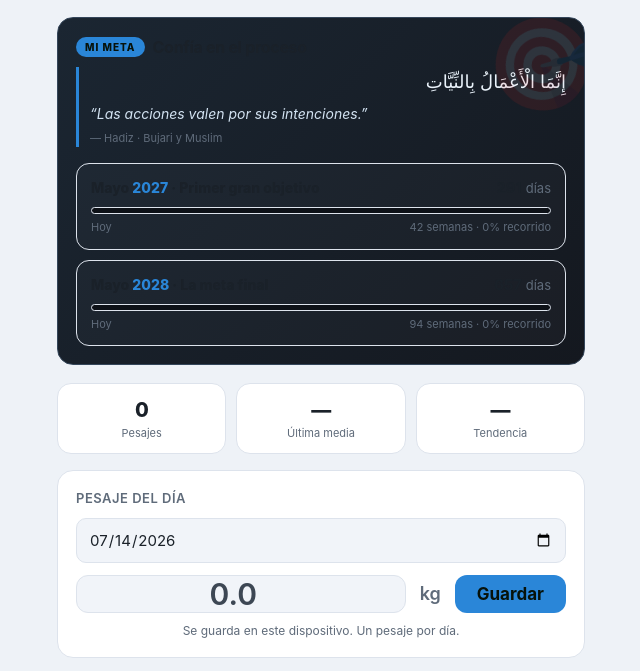
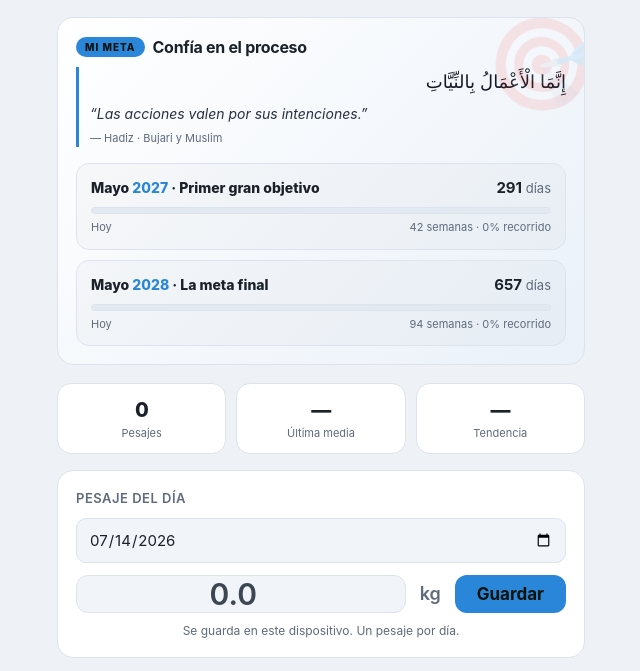
Before and after one commit to Filali94/mi-bulking, a plain HTML site: page index.html in a window 1280 px wide. Both pictures are taken after a click on the button "Cambiar modo día / noche". Shown: the part 79-750 px from the top of the page, without its empty margins (319-959 px from the left). Drawn offline with Linux system fonts and the light colour scheme.

Commit message:
Adaptar la tarjeta de frases islámicas al modo día
En modo claro la tarjeta de Meta (aleyas y hadices) pasa a fondo
blanco con texto oscuro, en lugar de quedarse oscura.

Co-Authored-By: Claude Opus 4.8 <noreply@anthropic.com>

```diff
--- a/index.html
+++ b/index.html
@@ -35,6 +35,13 @@
     --flat:#8a95a3;
     --blue:#2a86d8;
   }
+  /* La tarjeta de frases islámicas también se adapta al modo día */
+  body.light .goal-card{background:linear-gradient(135deg,#ffffff,#eaf1f9);border-color:var(--line)}
+  body.light .goal-quote{color:#26313f}
+  body.light .goal-quote .ar{color:#131a23}
+  body.light .goal-quote span{color:var(--muted)}
+  body.light .milestone{background:rgba(0,0,0,.02);border-color:var(--line)}
+  body.light .ms-track{background:#e3e9f1;border-color:var(--line)}
   *{box-sizing:border-box;-webkit-tap-highlight-color:transparent}
   html,body{margin:0;padding:0}
   body{
```
